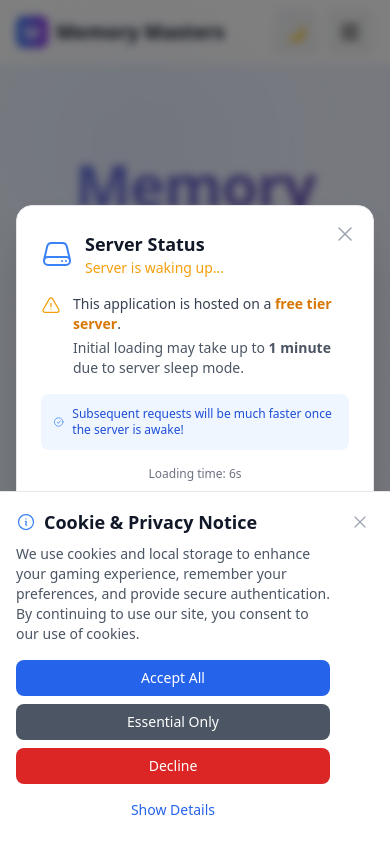
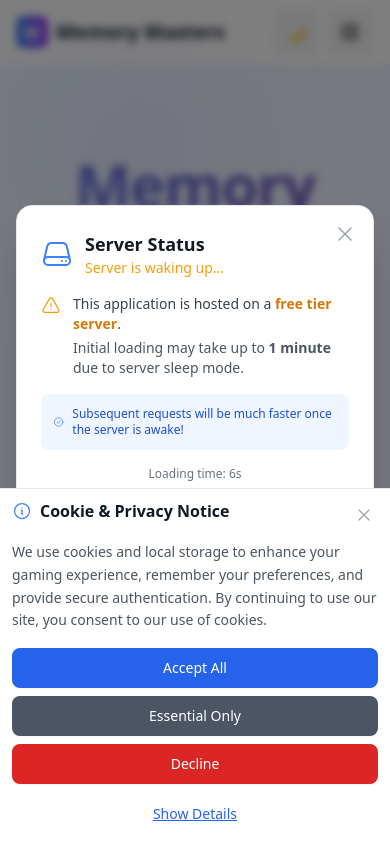
Before and after one commit to abhinavranjan23/Memory-Game, a React (Vite) app in the folder memory-card-game/client/: page / in a window 390 px wide. Shown: the top 844 px of the page. Built offline with nearby package versions, Linux system fonts and the light colour scheme; no server answers.

Commit message:
cokkie-consent responsive

```diff
--- a/memory-card-game/client/src/components/CookieConsent.jsx
+++ b/memory-card-game/client/src/components/CookieConsent.jsx
@@ -44,85 +44,120 @@ const CookieConsent = () => {
         initial={{ opacity: 0, y: 100 }}
         animate={{ opacity: 1, y: 0 }}
         exit={{ opacity: 0, y: 100 }}
-        className='fixed bottom-0 left-0 right-0 bg-white dark:bg-gray-800 border-t border-gray-200 dark:border-gray-700 shadow-lg z-50 p-4'
+        className='fixed bottom-0 left-0 right-0 bg-white dark:bg-gray-800 border-t border-gray-200 dark:border-gray-700 shadow-xl z-50 p-3 sm:p-4 md:p-6'
       >
-        <div className='max-w-4xl mx-auto'>
-          <div className='flex items-start justify-between'>
-            <div className='flex-1'>
+        <div className='max-w-6xl mx-auto'>
+          <div className='flex flex-col lg:flex-row lg:items-start lg:justify-between gap-4'>
+            {/* Main Content */}
+            <div className='flex-1 min-w-0'>
+              {/* Header */}
+              <div className='flex items-start justify-between mb-3'>
                 <div className='flex items-center mb-2'>
-                <InformationCircleIcon className='h-5 w-5 text-blue-500 mr-2' />
-                <h3 className='text-lg font-semibold text-gray-900 dark:text-white'>
+                  <InformationCircleIcon className='h-5 w-5 sm:h-6 sm:w-6 text-blue-500 mr-2 flex-shrink-0' />
+                  <h3 className='text-base sm:text-lg md:text-xl font-semibold text-gray-900 dark:text-white leading-tight'>
                     Cookie & Privacy Notice
                   </h3>
                 </div>
 
-              <p className='text-sm text-gray-600 dark:text-gray-300 mb-4'>
+                {/* Close button - only visible on larger screens */}
+                <button
+                  onClick={handleAcceptAll}
+                  className='hidden lg:block p-1 text-gray-400 hover:text-gray-600 dark:hover:text-gray-300 transition-colors flex-shrink-0'
+                >
+                  <XMarkIcon className='h-5 w-5' />
+                </button>
+              </div>
+
+              {/* Description */}
+              <p className='text-sm sm:text-base text-gray-600 dark:text-gray-300 mb-4 leading-relaxed'>
                 We use cookies and local storage to enhance your gaming
                 experience, remember your preferences, and provide secure
                 authentication. By continuing to use our site, you consent to
                 our use of cookies.
               </p>
 
+              {/* Details Section */}
               {showDetails && (
                 <motion.div
                   initial={{ opacity: 0, height: 0 }}
                   animate={{ opacity: 1, height: "auto" }}
-                  className='mb-4 p-3 bg-gray-50 dark:bg-gray-700 rounded-lg'
+                  className='mb-4 p-3 sm:p-4 bg-gray-50 dark:bg-gray-700 rounded-lg'
                 >
-                  <h4 className='font-medium text-gray-900 dark:text-white mb-2'>
+                  <h4 className='font-medium text-gray-900 dark:text-white mb-2 text-sm sm:text-base'>
                     What we store:
                   </h4>
-                  <ul className='text-sm text-gray-600 dark:text-gray-300 space-y-1'>
-                    <li>
-                      • <strong>Authentication tokens</strong> - For secure
+                  <ul className='text-xs sm:text-sm text-gray-600 dark:text-gray-300 space-y-1.5'>
+                    <li className='flex items-start'>
+                      <span className='text-blue-500 mr-2 mt-0.5'>•</span>
+                      <span>
+                        <strong>Authentication tokens</strong> - For secure
                         login sessions
+                      </span>
                     </li>
-                    <li>
-                      • <strong>Theme preference</strong> - Your dark/light mode
+                    <li className='flex items-start'>
+                      <span className='text-blue-500 mr-2 mt-0.5'>•</span>
+                      <span>
+                        <strong>Theme preference</strong> - Your dark/light mode
                         choice
+                      </span>
                     </li>
-                    <li>
-                      • <strong>UI preferences</strong> - Popup dismissal
+                    <li className='flex items-start'>
+                      <span className='text-blue-500 mr-2 mt-0.5'>•</span>
+                      <span>
+                        <strong>UI preferences</strong> - Popup dismissal
                         settings
+                      </span>
                     </li>
-                    <li>
-                      • <strong>Game progress</strong> - Your current game state
+                    <li className='flex items-start'>
+                      <span className='text-blue-500 mr-2 mt-0.5'>•</span>
+                      <span>
+                        <strong>Game progress</strong> - Your current game state
+                      </span>
                     </li>
                   </ul>
                 </motion.div>
               )}
 
-              <div className='flex flex-col sm:flex-row gap-2'>
+              {/* Action Buttons */}
+              <div className='space-y-3 sm:space-y-0'>
+                {/* Primary Actions */}
+                <div className='flex flex-col sm:flex-row gap-2 sm:gap-3'>
                   <button
                     onClick={handleAcceptAll}
-                  className='px-4 py-2 bg-blue-600 text-white rounded-lg hover:bg-blue-700 transition-colors text-sm font-medium'
+                    className='flex-1 px-4 py-2.5 sm:py-3 bg-blue-600 text-white rounded-lg hover:bg-blue-700 transition-colors text-sm sm:text-base font-medium shadow-sm hover:shadow-md'
                   >
                     Accept All
                   </button>
                   <button
                     onClick={handleAcceptEssential}
-                  className='px-4 py-2 bg-gray-600 text-white rounded-lg hover:bg-gray-700 transition-colors text-sm font-medium'
+                    className='flex-1 px-4 py-2.5 sm:py-3 bg-gray-600 text-white rounded-lg hover:bg-gray-700 transition-colors text-sm sm:text-base font-medium shadow-sm hover:shadow-md'
                   >
                     Essential Only
                   </button>
                   <button
                     onClick={handleDecline}
-                  className='px-4 py-2 bg-red-600 text-white rounded-lg hover:bg-red-700 transition-colors text-sm font-medium'
+                    className='flex-1 px-4 py-2.5 sm:py-3 bg-red-600 text-white rounded-lg hover:bg-red-700 transition-colors text-sm sm:text-base font-medium shadow-sm hover:shadow-md'
                   >
                     Decline
                   </button>
+                </div>
+
+                {/* Secondary Actions */}
+                <div className='flex justify-center sm:justify-start'>
                   <button
                     onClick={() => setShowDetails(!showDetails)}
-                  className='px-4 py-2 text-blue-600 hover:text-blue-700 transition-colors text-sm font-medium'
+                    className='px-4 py-2 text-blue-600 hover:text-blue-700 transition-colors text-sm font-medium underline hover:no-underline'
                   >
                     {showDetails ? "Hide Details" : "Show Details"}
                   </button>
                 </div>
               </div>
+            </div>
 
+            {/* Close button - only visible on mobile */}
             <button
               onClick={handleAcceptAll}
-              className='ml-4 p-1 text-gray-400 hover:text-gray-600 dark:hover:text-gray-300 transition-colors'
+              className='lg:hidden absolute top-3 right-3 p-1 text-gray-400 hover:text-gray-600 dark:hover:text-gray-300 transition-colors'
             >
               <XMarkIcon className='h-5 w-5' />
             </button>
```
Lines whose indentation alone changed are shown as unchanged.
